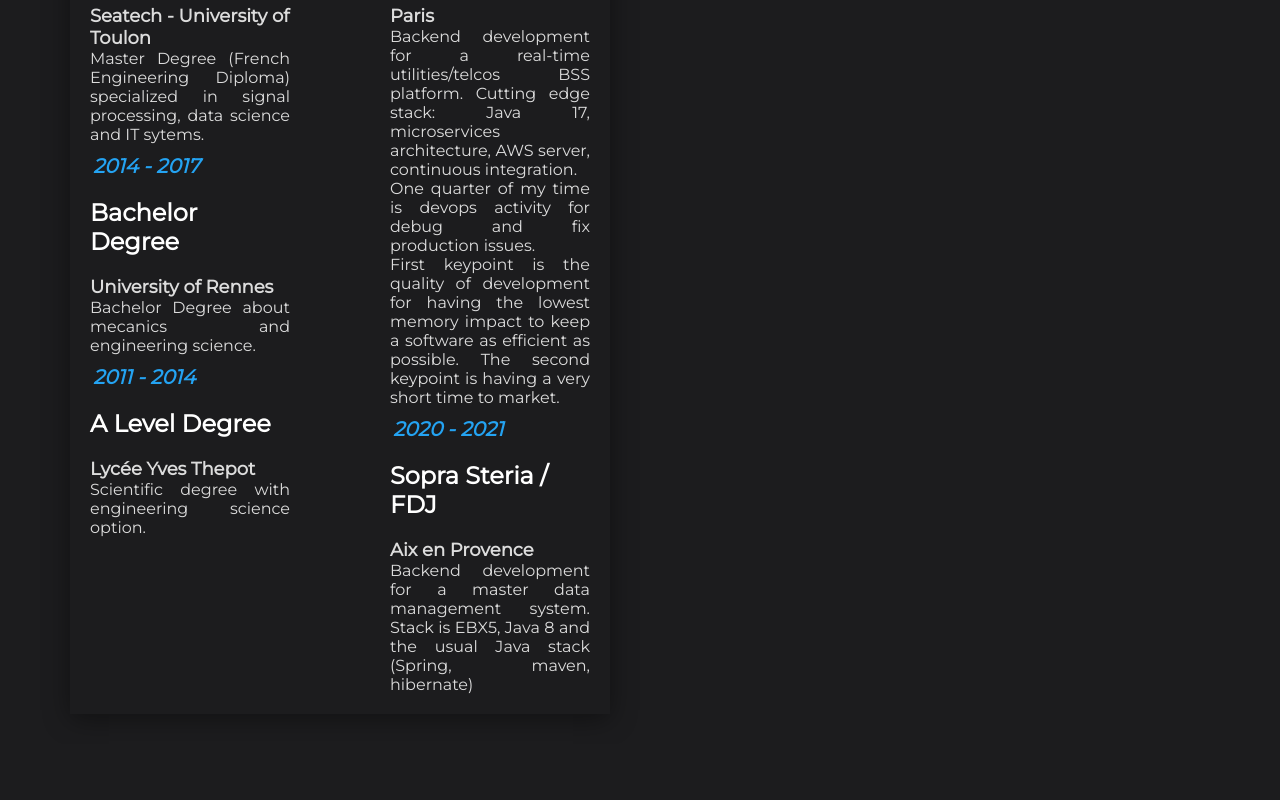
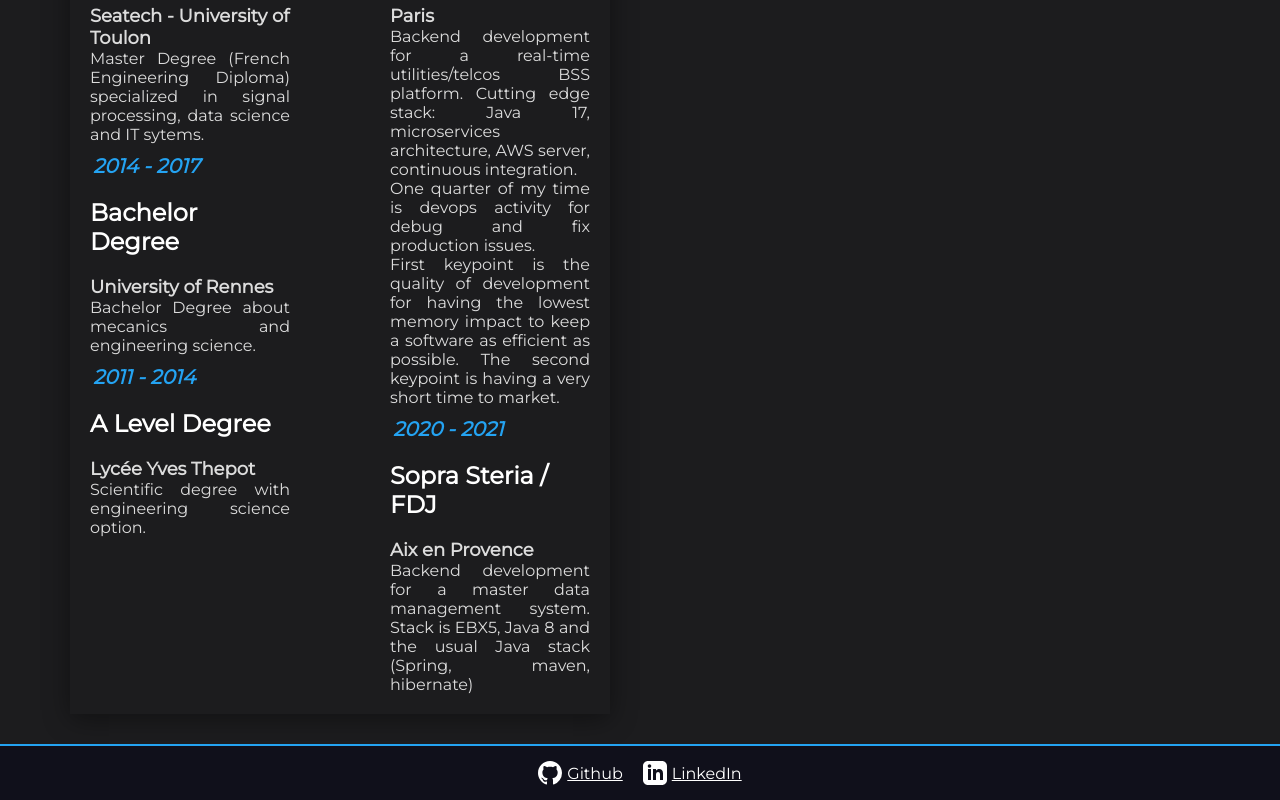
Before and after one commit to TanguyLeLoch/website, a React (Create React App) app: page / in a window 1280 px wide. Shown: the part 1354-2154 px from the top of the page. Before the commit the page ends 2098 px from the top, so only its background shows below. Built offline with nearby package versions, Linux system fonts and the light colour scheme.

Commit message:
add footer

```diff
--- a/src/App.jsx
+++ b/src/App.jsx
@@ -1,4 +1,5 @@
 import { BrowserRouter, Outlet, Route, Routes } from 'react-router-dom';
+import Footer from './components/Footer';
 import Navbar from './components/Navbar';
 import SocialNetworkLinks from './components/SocialNetworkLinks/index.jsx';
 import { GlobalStyle } from './GlobalStyle';
@@ -13,6 +14,7 @@
       <GlobalStyle />
       <DimensionProvider>
         <Navbar />
+        <main>
           <SocialNetworkLinks />
           <Routes>
             <Route index path="/" element={<Home />}></Route>
@@ -22,7 +24,8 @@
             </Route>
             <Route path="*" element={<Home />}></Route>
           </Routes>
-        {/* <Footer /> */}
+        </main>
+        <Footer />
       </DimensionProvider>
     </BrowserRouter>
   );
--- a/src/GlobalStyle.jsx
+++ b/src/GlobalStyle.jsx
@@ -25,4 +25,12 @@
     color: #7143dd;
   }
 }
+#root {
+  display: flex;
+  flex-direction: column;
+  min-height: 100vh;
+}
+main {
+  flex: 1;
+}
 `;
```
Lines whose indentation alone changed are shown as unchanged.
